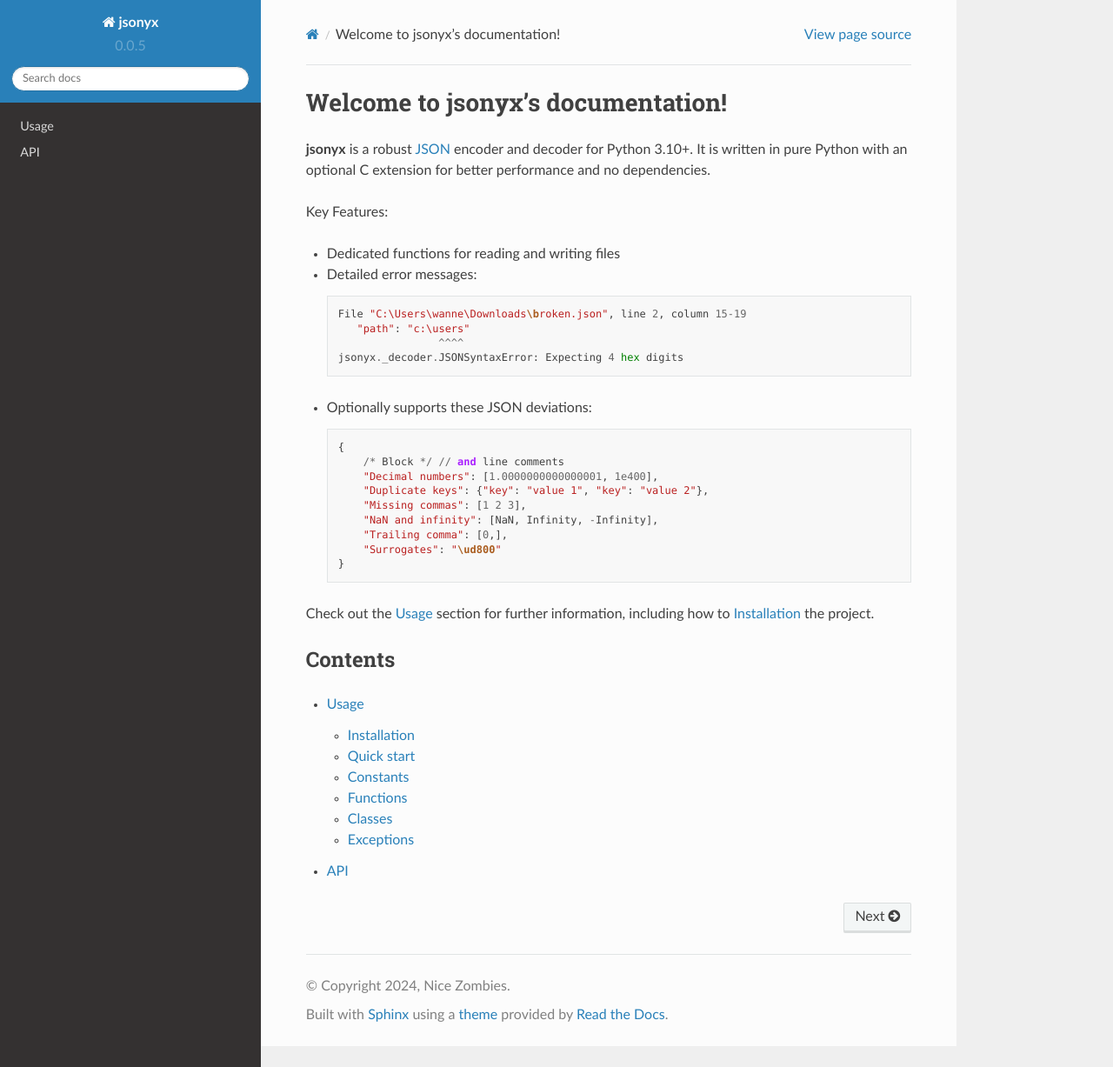
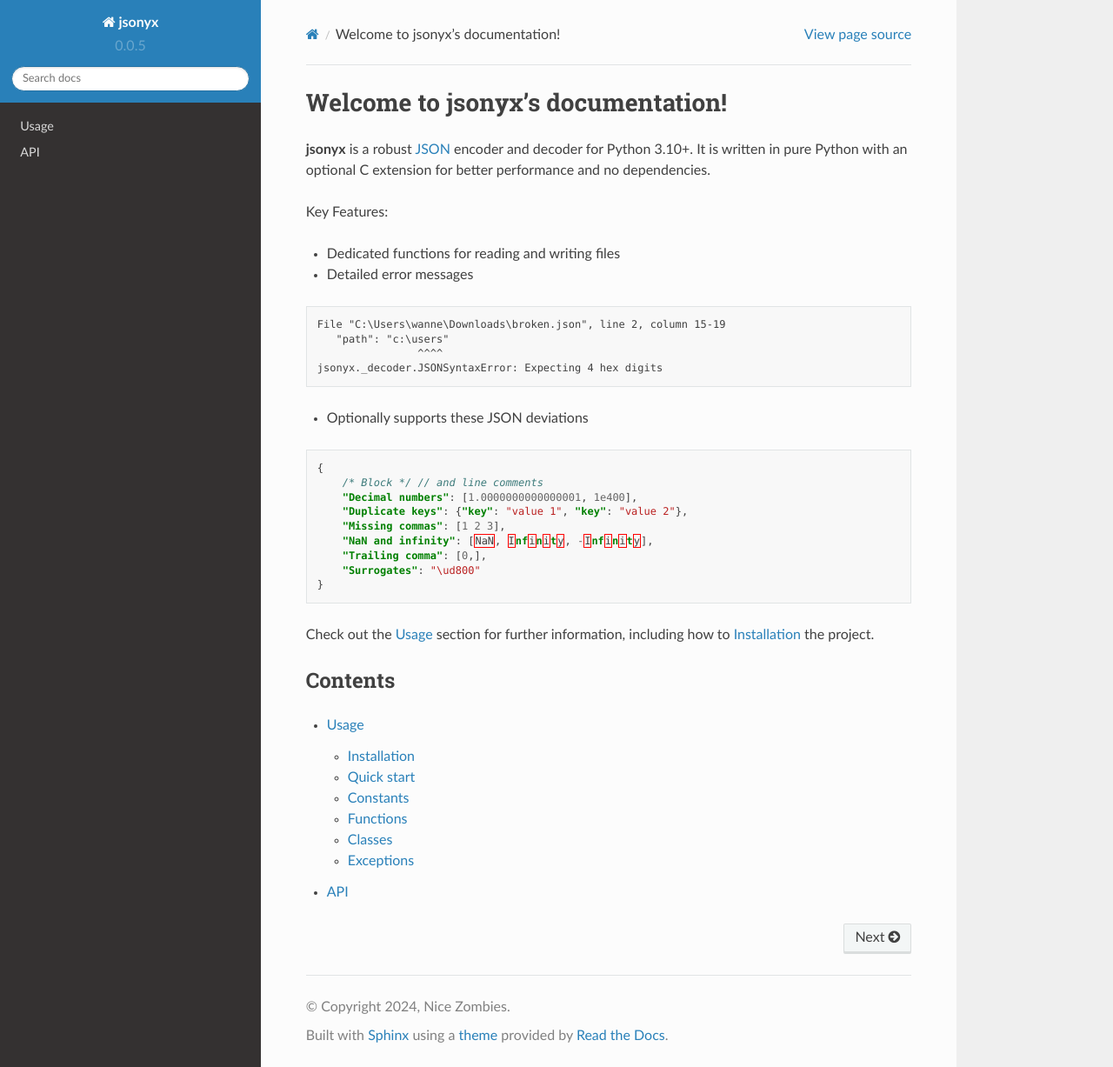
Before and after one commit to nineteendo/jsonyx, a Sphinx documentation site: the page built from docs/source/index.rst, in a window 1280 px wide and 1227 px high. Shown: the whole window at 87% size. Built offline with Sphinx 7.4.7 and the Read the Docs theme 2.0.0, drawn with Linux system fonts in a browser that asks for light colours.

Commit message:
Code block

```diff
--- a/docs/source/index.rst
+++ b/docs/source/index.rst
@@ -8,14 +8,18 @@
 Key Features:
 
 - Dedicated functions for reading and writing files
-- Detailed error messages::
+- Detailed error messages
+
+.. code-block:: pytb
 
       File "C:\Users\wanne\Downloads\broken.json", line 2, column 15-19
          "path": "c:\users"
                       ^^^^
       jsonyx._decoder.JSONSyntaxError: Expecting 4 hex digits
 
-- Optionally supports these JSON deviations::
+- Optionally supports these JSON deviations
+
+.. code-block:: json
 
     {
         /* Block */ // and line comments
```
